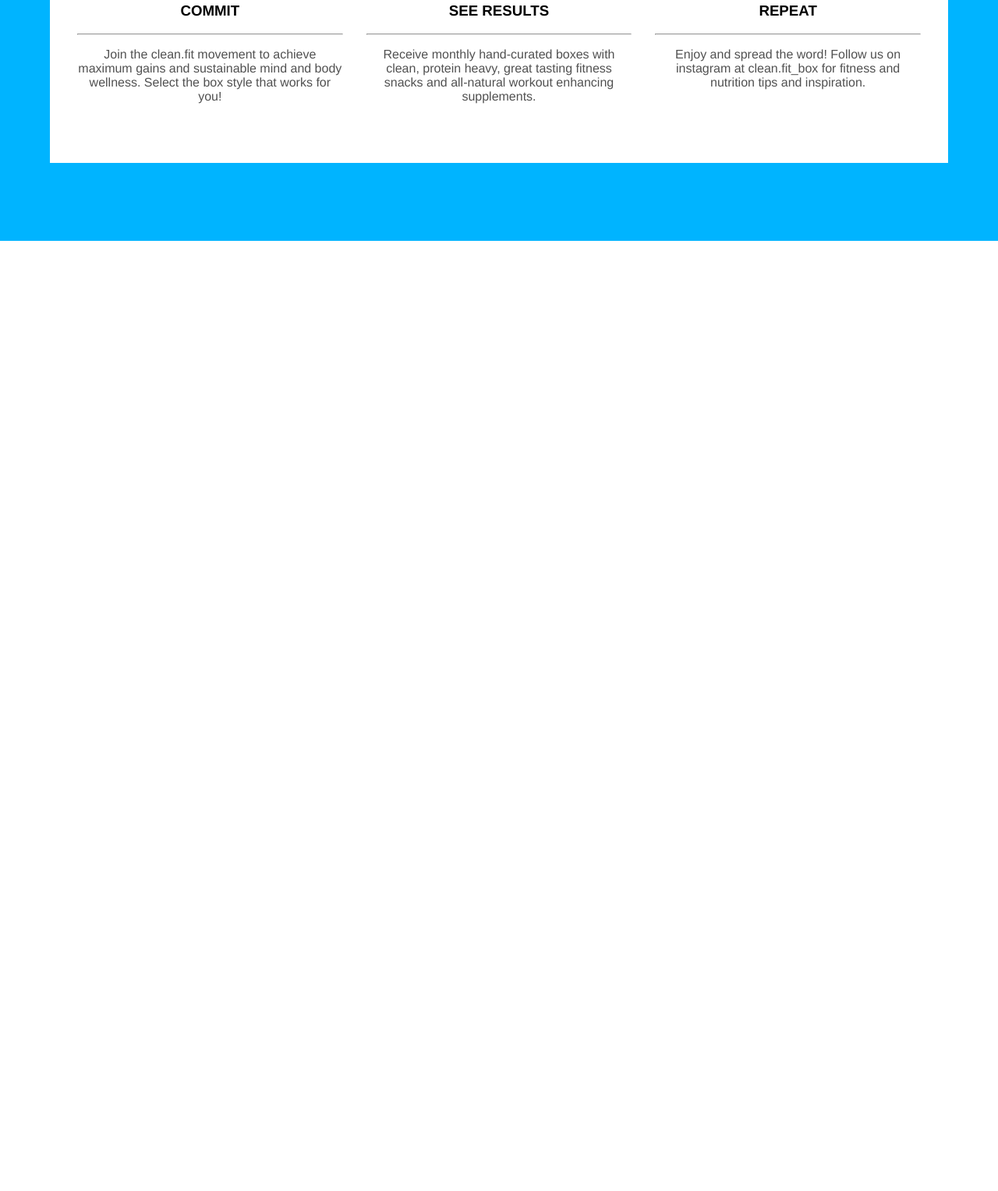
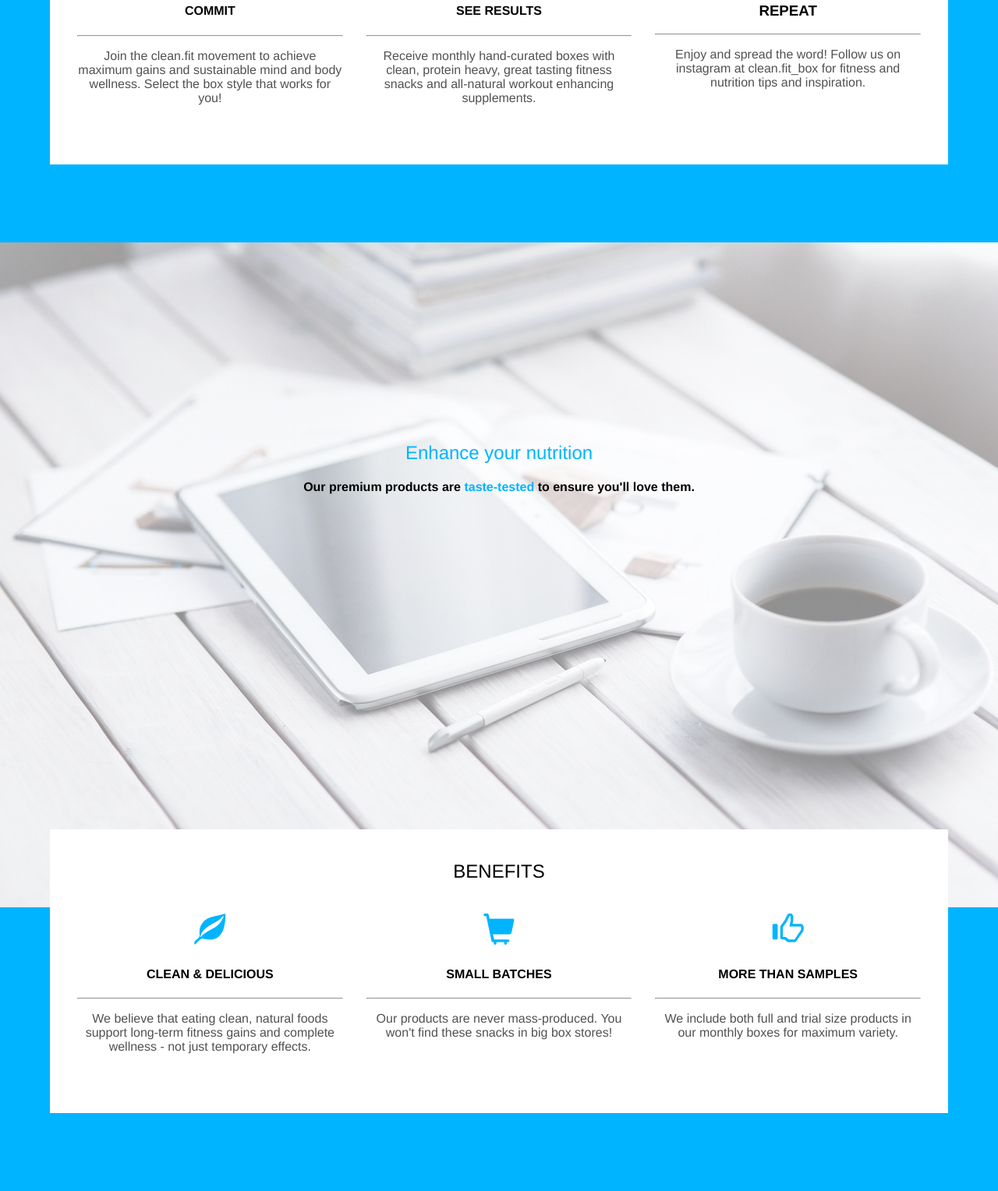
Before and after one commit to ReyesJunior/clean-fit-box, a website: page index.html in a window 1280 px wide. Shown: the part 2407-3935 px from the top of the page at 78% size. Before the commit the page ends 2716 px from the top, so only its background shows below. Drawn offline with nearby package versions, Linux system fonts and the light colour scheme.

Commit message:
update how-it-works section glyphs and add correct mark-up for 'benefits' section

```diff
--- a/index.html
+++ b/index.html
@@ -61,8 +61,8 @@
 			<!-- main-content -->
 			<div class="main-content">
 
+				<!-- how-it-works -->
 				<section class="how-it-works-section">
-
 					<!-- banner -->
 					<div class="banner">
 						<img class="banner__image" src="src/images/light-coffee-pen-working.jpg" alt="photo-1">
@@ -71,7 +71,6 @@
 							<h4 class="banner__overlay--body">Enjoy hand-curated <span class="marked__text--blue">fitness snacks</span> selected just for you.</h4>
 						</div><!-- ./ banner__overlay -->
 					</div><!-- ./ banner -->
-
 					<!-- feature -->
 					<div class="feature">
 						<div class="feature__overview">
@@ -87,23 +86,23 @@
 										<div class="feature__detail--icon">
 											<span class="feature__detail--glyph glyphicon glyphicon-check"></span>
 										</div>
-										<h3 class="feature__detail--header">Commit</h3>
+										<h4 class="feature__detail--header">Commit</h4>
 										<hr class="feature__detail__underscore">
 										<p class="feature__detail--body">Join the clean.fit movement to achieve maximum gains and sustainable mind and body wellness. Select the box style that works for you!</p>
 									</div>
 									<!-- detail-card -->
 									<div class="feature__detail--card">
 										<div class="feature__detail--icon">
-											<span class="feature__detail--glyph glyphicon glyphicon-check"></span>
+											<span class="feature__detail--glyph glyphicon glyphicon-fire"></span>
 										</div>
-										<h3 class="feature__detail--header">See results</h3>
+										<h4 class="feature__detail--header">See results</h4>
 										<hr class="feature__detail__underscore">
 										<p class="feature__detail--body">Receive monthly hand-curated boxes with clean, protein heavy, great tasting fitness snacks and all-natural workout enhancing supplements.</p>
 									</div>
 									<!-- detail-card -->
 									<div class="feature__detail--card">
 										<div class="feature__detail--icon">
-											<span class="feature__detail--glyph glyphicon glyphicon-check"></span>
+											<span class="feature__detail--glyph glyphicon glyphicon-retweet"></span>
 										</div>
 										<h3 class="feature__detail--header">Repeat</h3>
 										<hr class="feature__detail__underscore">
@@ -113,8 +112,60 @@
 							</div><!-- ./ feature__overview-inner -->
 						</div><!-- ./ feature__overview -->
 					</div><!-- ./ feature -->
+				</section><!-- ./ how-it-works-section -->
 
-				</section><!-- ./ how-it-works-section -->
+				<!-- benefits -->
+				<section class="benefits-section">
+					<!-- banner -->
+					<div class="banner">
+						<img class="banner__image" src="src/images/light-coffee-pen-working.jpg" alt="photo-1">
+						<div class="banner__overlay">
+							<h1 class="banner__overlay--header">Enhance your nutrition</h1>
+							<h4 class="banner__overlay--body">Our premium products are <span class="marked__text--blue">taste-tested</span> to ensure you'll love them.</h4>
+						</div><!-- ./ banner__overlay -->
+					</div><!-- ./ banner -->
+					<!-- feature -->
+					<div class="feature">
+						<div class="feature__overview">
+							<div class="feature__overview--inner">
+								<!-- header -->
+								<div class="feature__overview--title">
+									<h1 class="feature__overview--header">Benefits</h1>
+								</div>
+								<!-- detail-cards-->
+								<div class="feature__detail">
+									<!-- detail-card -->
+									<div class="feature__detail--card">
+										<div class="feature__detail--icon">
+											<span class="feature__detail--glyph glyphicon glyphicon-leaf"></span>
+										</div>
+										<h4 class="feature__detail--header">Clean &amp; delicious</h4>
+										<hr class="feature__detail__underscore">
+										<p class="feature__detail--body">We believe that eating clean, natural foods support long-term fitness gains and complete wellness - not just temporary effects.</p>
+									</div>
+									<!-- detail-card -->
+									<div class="feature__detail--card">
+										<div class="feature__detail--icon">
+											<span class="feature__detail--glyph glyphicon glyphicon-shopping-cart"></span>
+										</div>
+										<h4 class="feature__detail--header">Small batches</h4>
+										<hr class="feature__detail__underscore">
+										<p class="feature__detail--body">Our products are never mass-produced. You won't find these snacks in big box stores!</p>
+									</div>
+									<!-- detail-card -->
+									<div class="feature__detail--card">
+										<div class="feature__detail--icon">
+											<span class="feature__detail--glyph glyphicon glyphicon-thumbs-up"></span>
+										</div>
+										<h4 class="feature__detail--header">More than samples</h4>
+										<hr class="feature__detail__underscore">
+										<p class="feature__detail--body">We include both full and trial size products in our monthly boxes for maximum variety.</p>
+									</div>
+								</div><!-- ./ feature__detail -->
+							</div><!-- ./ feature__overview-inner -->
+						</div><!-- ./ feature__overview -->
+					</div><!-- ./ feature -->
+				</section><!-- ./ benefits-section -->
 
 			</div><!-- ./ main-content -->
 
```
